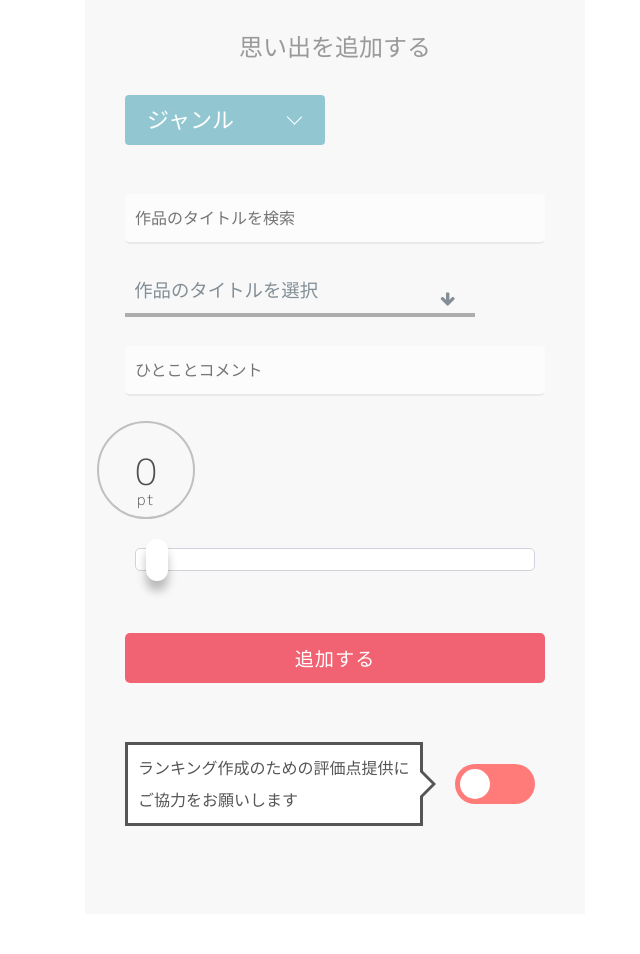
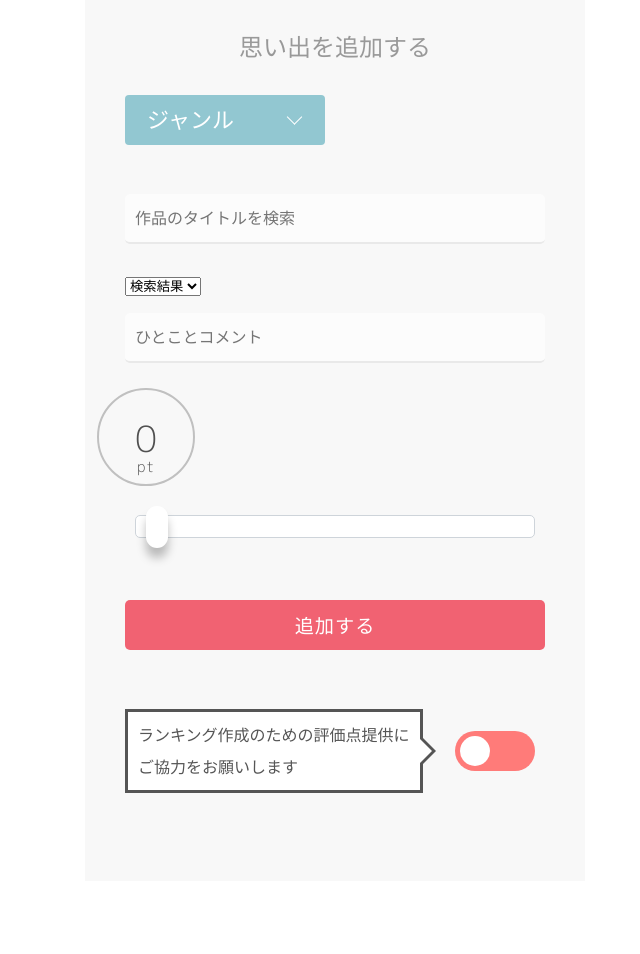
Before and after one commit to AS266-Nagatomo/team-11, a Flask app: page /Mypage in a window 1280 px wide. Shown: the part 994-1948 px from the top of the page, without its empty margins (305-945 px from the left). Run offline with Flask 2, Linux system fonts and the light colour scheme; the visitor is signed in with stand-in values (Sample User, id 1); some libraries are stand-ins or nearby versions.

Commit message:
検索結果修正

```diff
--- a/templates/Mypage.html
+++ b/templates/Mypage.html
@@ -125,10 +125,10 @@
         </div>
         -->
 
-        <div class="sel sel--search_box">
-            <select name="title" id="searched">
-              <option value="title" disabled>作品のタイトルを選択</option>
-              <option value="title">#####</option>
+        <div class="form-item selectdiv">
+            <label for="title"></label>
+            <select id="searched" name="title">
+                <option value="" disabled selected style="display:none;">検索結果</option>
             </select>
         </div>
 
@@ -192,9 +192,7 @@ open_close("menubar_hdr", "menubar");
 <!--カウンター用JS-->
 <script src="js/counter.js"></script>
 
-<!--サーチセレクタ用JS-->
-<script src="js/search_box.js"></script>
-<script src="https://cdnjs.cloudflare.com/ajax/libs/jquery/3.1.0/jquery.min.js"></script>
+
 
 <!--許可ボタン用JS-->
 <script src="js/permission_button.js"></script>
@@ -357,5 +355,6 @@ open_close("menubar_hdr", "menubar");
 
 </script>
 
+
 </body>
 </html>
```
